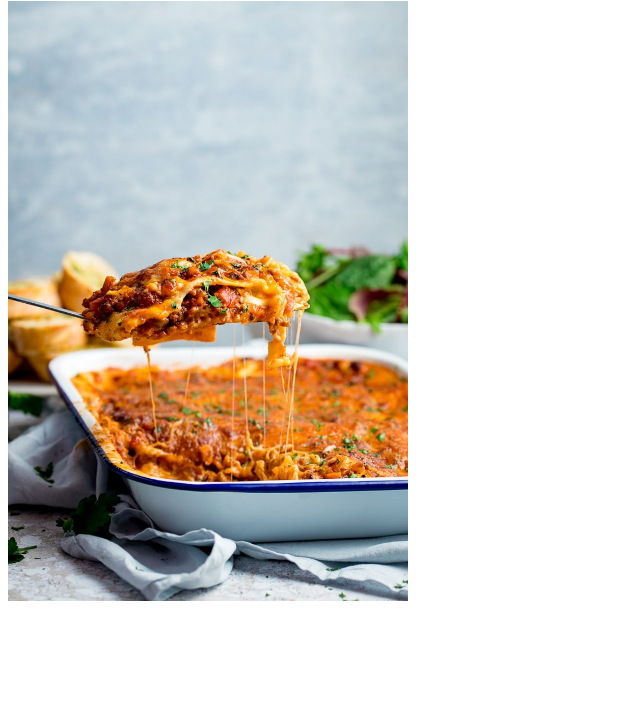
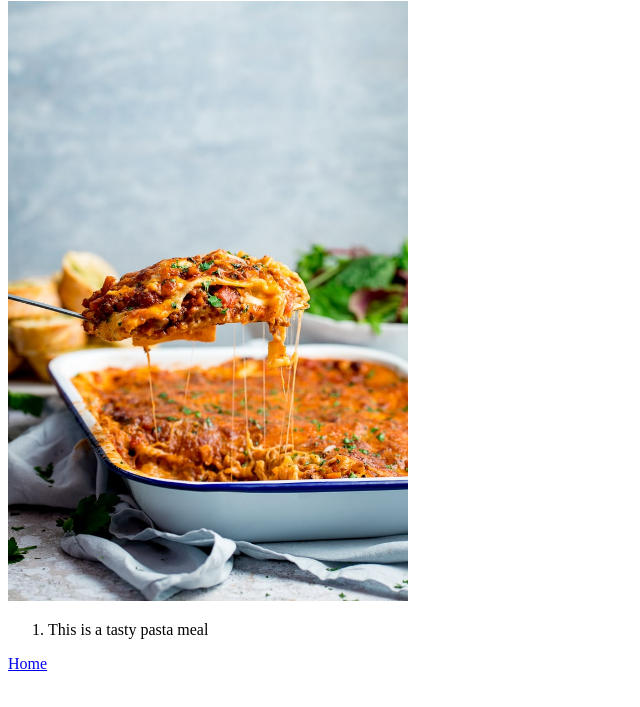
Before and after one commit to thehappyotter/odin-recipes, a plain HTML site: page lasagne.html in a window 1280 px wide. Shown: the part 79-786 px from the top of the page, without its empty margins (0-640 px from the left). Drawn offline with Linux system fonts and the light colour scheme.

Commit message:
Lists added

```diff
--- a/lasagne.html
+++ b/lasagne.html
@@ -10,5 +10,12 @@
     <h1>Lasagne</h1>
 
     <p><img src="images/Lasagne-tall2-36.webp" width="400px"></p>
+
+    <ol>
+        <li>This is a tasty pasta meal</li>
+    </ol>
+
+    <p><a href="index.html">Home</a></p>
+
 </body>
 </html>
```
Also changed, not shown: pie.html (+1 -0 lines), pizza.html (+1 -0 lines).
